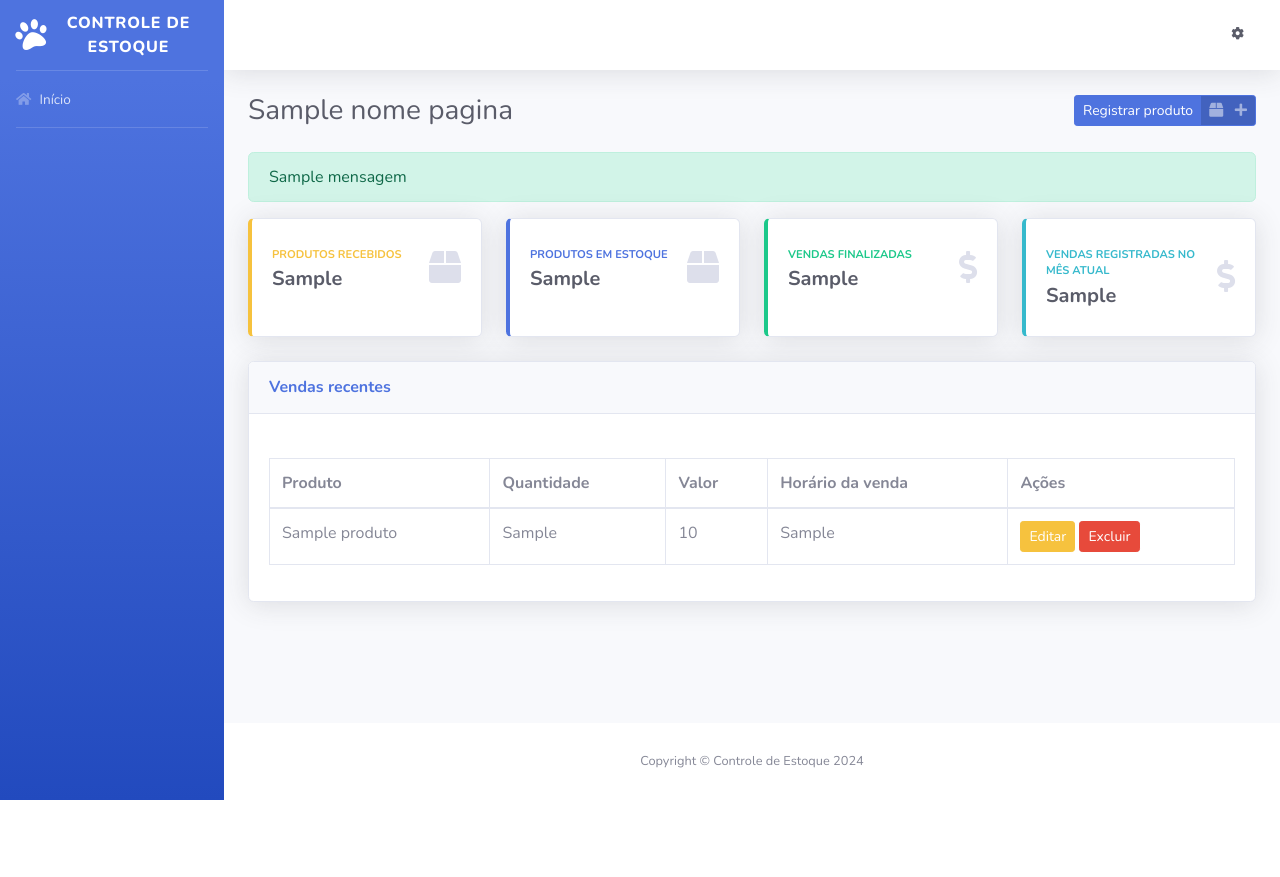
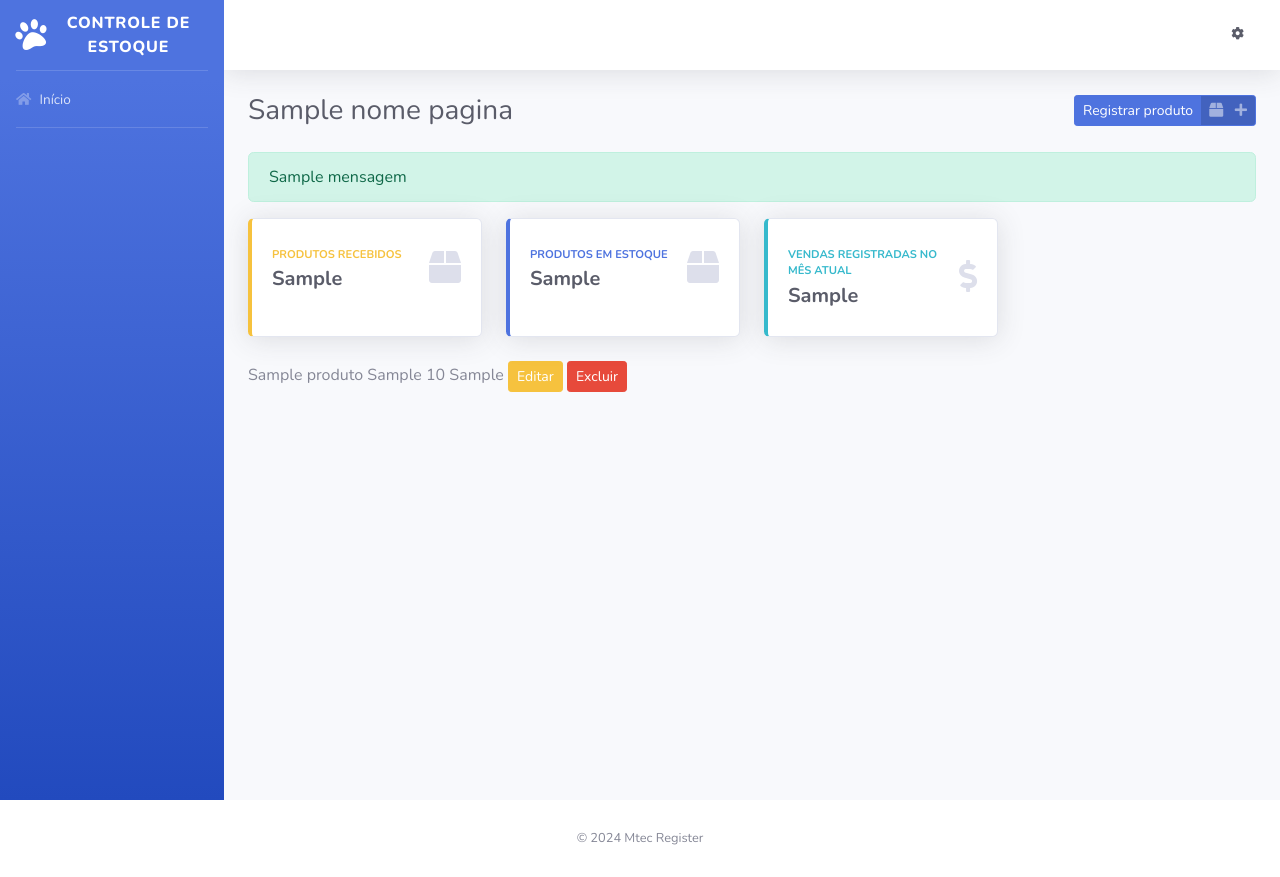
Before and after one commit to Granda-prog-create/mtec_register, a Django app: template templates/index.html in a window 1280 px wide. Before the commit the page ends 800 px from the top, so only its background shows below. Run offline with Django 5.2, Linux system fonts and the light colour scheme; the template is opened without the code that fills it: most values are stand-ins (such as "Sample title", 1, 10 or a date in 2020); some libraries are stand-ins or nearby versions.

Commit message:
fix: initial page

```diff
--- a/mtec/urls.py
+++ b/mtec/urls.py
@@ -19,9 +19,9 @@ urlpatterns = [
 
     path("vendas/<int:id>/finalizar-venda", finalizar_venda, name="finalizar_venda"),
 
-    path("produtos/<int:id>/editar_produto", editar_produto, name="editar_produto"),
+    path("produtos/<int:id>/editar-produto", editar_produto, name="editar_produto"),
 
-    path("produtos/<int:id>/excluir_produto", excluir_produto, name="excluir_produto"),
+    path("produtos/<int:id>/excluir-produto", excluir_produto, name="excluir_produto"),
 
     path("produtos-recebidos/", produtos_recebidos, name="produtos_recebidos"),
 
--- a/templates/index.html
+++ b/templates/index.html
@@ -9,13 +9,8 @@
 
     <title>Mtec Register</title>
 
-
     <link href="https://cdnjs.cloudflare.com/ajax/libs/font-awesome/6.0.0-beta3/css/all.min.css" rel="stylesheet">
-
-
     <link href="https://fonts.googleapis.com/css?family=Nunito:200,200i,300,300i,400,400i,600,600i,700,700i,800,800i,900,900i" rel="stylesheet">
-
-
     <link href="{% static 'css/sb-admin-2.min.css' %}" rel="stylesheet">
     <link href="{% static 'vendor/fontawesome-free/css/all.min.css' %}" rel="stylesheet" type="text/css">
 </head>
@@ -87,6 +82,7 @@
 
                     <div class="row">
                         <div class="col-xl-3 col-md-6 mb-4">
+                            <a href="{% url 'produtos_recebidos' %}">
                                 <div class="card border-left-warning shadow h-100 py-2">
                                     <div class="card-body">
                                         <div class="row no-gutters align-items-center">
@@ -100,9 +96,12 @@
                                         </div>
                                     </div>
                                 </div>
+                            </a>
                         </div>
 
+
                         <div class="col-xl-3 col-md-6 mb-4">
+                            <a href="{% url 'produtos_estoque' %}">
                                 <div class="card border-left-primary shadow h-100 py-2">
                                     <div class="card-body">
                                         <div class="row no-gutters align-items-center">
@@ -114,28 +113,13 @@
                                                 <i class="fas fa-box fa-2x text-gray-300"></i>
                                             </div>
                                         </div>
-
                                     </div>
                                 </div>
+                            </a>
                         </div>
 
                         <div class="col-xl-3 col-md-6 mb-4">
-                            <div class="card border-left-success shadow h-100 py-2">
-                                <div class="card-body">
-                                    <div class="row no-gutters align-items-center">
-                                        <div class="col mr-2">
-                                            <div class="text-xs font-weight-bold text-success text-uppercase mb-1">Vendas finalizadas</div>
-                                            <div class="h5 mb-0 font-weight-bold text-gray-800">{{ produtos_vendidos }}</div>
-                                        </div>
-                                        <div class="col-auto">
-                                            <i class="fas fa-dollar-sign fa-2x text-gray-300"></i>
-                                        </div>
-                                    </div>
-                                </div>
-                            </div>
-                        </div>
-
-                        <div class="col-xl-3 col-md-6 mb-4">
+                            <a href="{% url 'vendas_mes_atual' %}">
                                 <div class="card border-left-info shadow h-100 py-2">
                                     <div class="card-body">
                                         <div class="row no-gutters align-items-center">
@@ -149,26 +133,11 @@
                                         </div>
                                     </div>
                                 </div>
+                            </a>
                         </div>
                     </div>
 
-                    <div class="card shadow mb-4">
-                        <div class="card-header py-3 d-sm-flex align-items-center justify-content-between mb-4">
-                            <h6 class="m-0 font-weight-bold text-primary">Vendas recentes</h6>
-                        </div>
 
-                        <div class="card-body">
-                            <div class="table-responsive">
-                                <table class="table table-bordered">
-                                    <thead>
-                                        <tr>
-                                            <th>Produto</th>
-                                            <th>Quantidade</th>
-                                            <th>Valor</th>
-                                            <th>Horário da venda</th>
-                                            <th>Ações</th>
-                                        </tr>
-                                    </thead>
                                     <tbody>
                                         {% for produto in todos_produtos %}
                                             <tr id="produto-row-{{ produto.id }}">
@@ -211,7 +180,7 @@
             <footer class="sticky-footer bg-white">
                 <div class="container my-auto">
                     <div class="copyright text-center my-auto">
-                        <span>Copyright &copy; Controle de Estoque 2024</span>
+                        <span>© 2024 Mtec Register</span>
                     </div>
                 </div>
             </footer>
--- a/templates/produtos_estoque.html
+++ b/templates/produtos_estoque.html
@@ -21,7 +21,7 @@
             <table class="table table-bordered">
                 <thead>
                     <tr>
-                        <th>ID</th>
+
                         <th>Produto</th>
                         <th>Valor</th>
                         <th>Data da Venda</th>
--- a/templates/vendas_mes_atual.html
+++ b/templates/vendas_mes_atual.html
@@ -21,7 +21,7 @@
             <table class="table table-bordered">
                 <thead>
                     <tr>
-                        <th>ID</th>
+
                         <th>Produto</th>
                         <th>Valor</th>
                         <th>Data da Venda</th>
```
Lines whose indentation alone changed are shown as unchanged.
